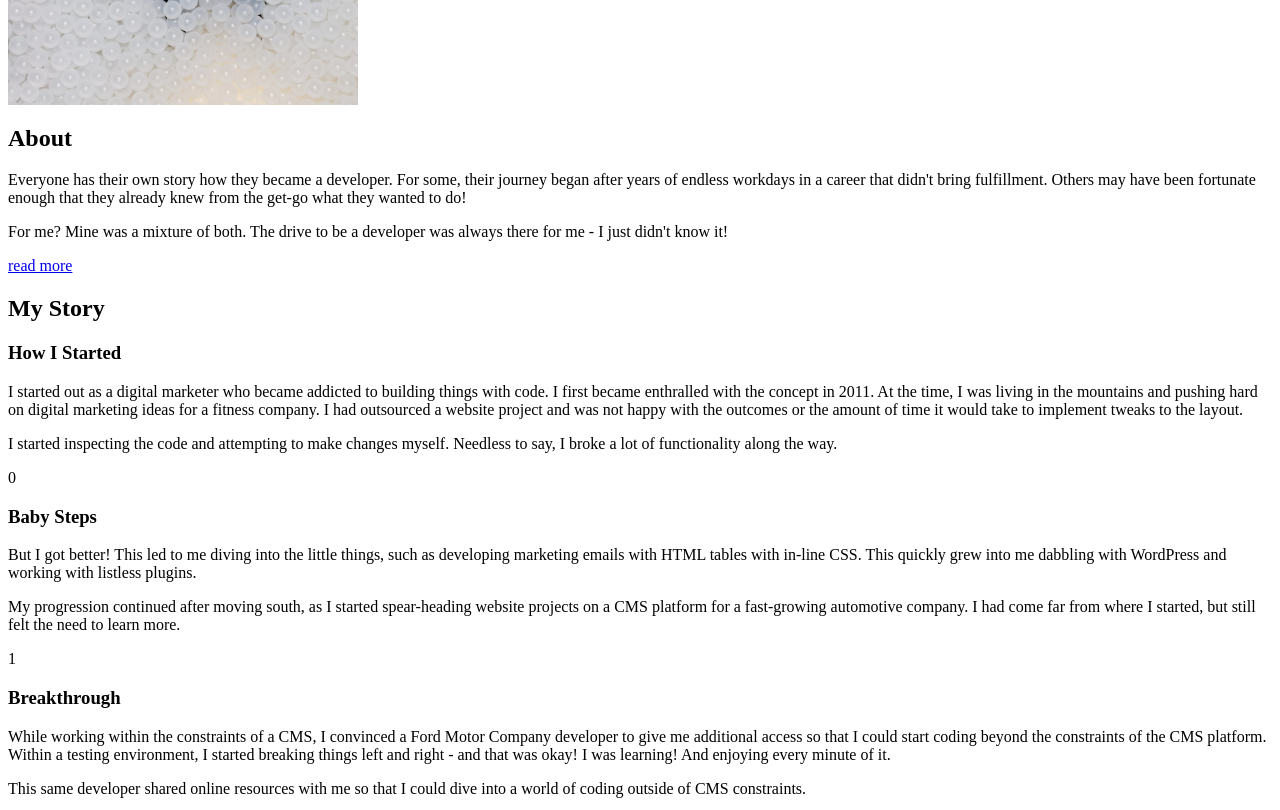
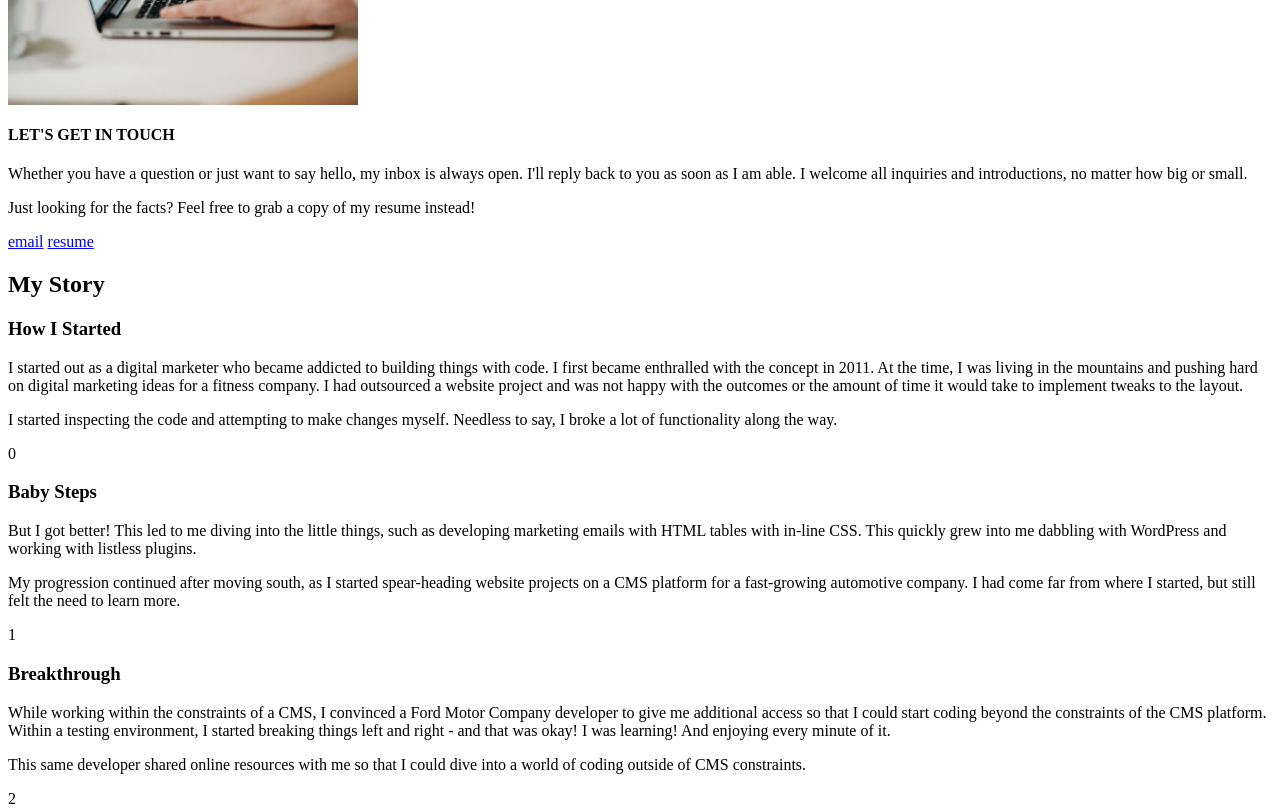
Before and after one commit to tracy-tucker/portfolio, a Gatsby site: page /about in a window 1280 px wide. Shown: the part 660-1470 px from the top of the page. Built offline with nearby package versions, Linux system fonts and the light colour scheme; Gatsby itself is replaced by a stand-in of ours.

Commit message:
Working on styling of about page

```diff
--- a/src/components/Toolkit.js
+++ b/src/components/Toolkit.js
@@ -4,11 +4,10 @@ import { Link } from 'gatsby'
 
 const Toolkit = () => {
   return (
-    <section className='section'>
     <div className="section-center about-center">
         <article className='about-img'>
             <StaticImage
-                    src="../assets/tracy-tucker-in-action.png"
+                src="../assets/lets-connect.jpg"
                 className='hero-photo about-photo'
                 width={350}
                 height={350}
@@ -16,13 +15,12 @@ const Toolkit = () => {
             />
         </article>
         <article className='about-info'>
-                <h2>About</h2>
-                <div className="underline"></div>
-                    <p>Everyone has their own story how they became a developer. For some, their journey began after years of endless workdays in a career that didn't bring fulfillment. Others may have been fortunate enough that they already knew from the get-go what they wanted to do!</p><p>For me? Mine was a mixture of both. The drive to be a developer was always there for me - I just didn't know it!</p>
-                    <Link to='/about' className='btn'>read more</Link>
+            <h4>LET'S GET IN TOUCH</h4>
+            {/* <div className="underline"></div> */}
+                <p>Whether you have a question or just want to say hello, my inbox is always open. I'll reply back to you as soon as I am able. I welcome all inquiries and introductions, no matter how big or small.</p><p>Just looking for the facts? Feel free to grab a copy of my resume instead!</p>
+                <a href="mailto:tracytuckeremail@gmail.com" className='btn'>email</a> <Link to='/about' className='btn'>resume</Link>
         </article>
     </div>
-    </section>
   )
 }
 
--- a/src/css/main.css
+++ b/src/css/main.css
@@ -402,6 +402,11 @@ Single Pages
 
 /* About Design */
 
+.blue {
+    background: var(--clr-primary-10);
+    color: var(--clr-primary-4);
+}
+
 .about-page-center {
     width: 90vw;
     max-width: 60rem;
--- a/src/pages/about.js
+++ b/src/pages/about.js
@@ -11,6 +11,7 @@ const about = () => {
           <div className="underline"></div>
         </div>
         <Toolkit />
+        <div className="blue">
         <div className="section-center about-page-center">
           <div><h2>My Story</h2></div>
           <article className='about-page-item'>
@@ -43,6 +44,7 @@ const about = () => {
             <span className='number'>4</span>
           </article>
         </div>
+        </div>
       </section>
     </Layout>
   )
```
Lines whose indentation alone changed are shown as unchanged.
